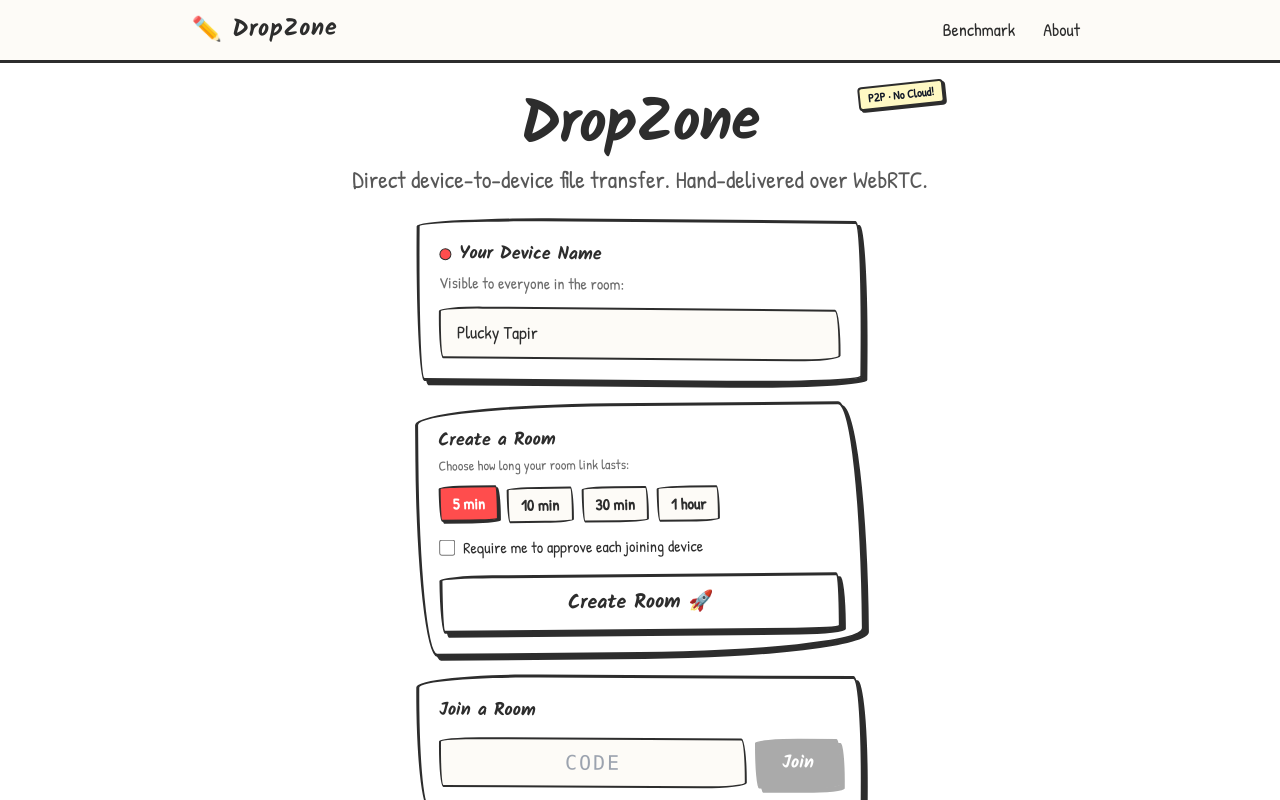
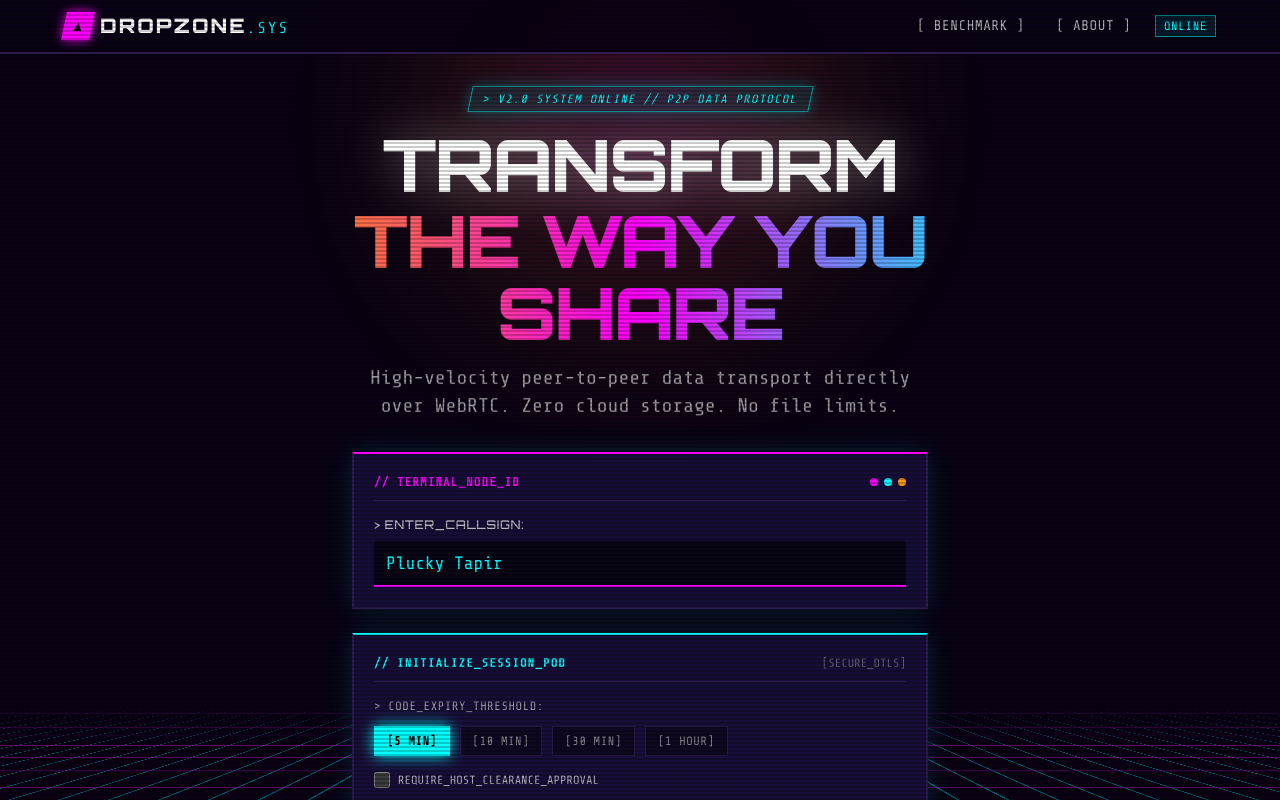
Before and after one commit to NavDevs/Drop-Zone, a React (Vite) app in the folder apps/web/: page / in a window 1280 px wide. Shown: the top 800 px of the page. Built offline with nearby package versions, Linux system fonts and the light colour scheme; no server answers.

Commit message:
feat(ui): implement vaporwave outrun redesign with peer presence toasts

```diff
--- a/apps/web/index.html
+++ b/apps/web/index.html
@@ -4,12 +4,12 @@
     <meta charset="UTF-8" />
     <meta name="viewport" content="width=device-width, initial-scale=1.0" />
     <meta name="description" content="DropZone — Peer-to-peer file transfer. No cloud. No accounts." />
-    <meta name="theme-color" content="#fdfbf7" />
+    <meta name="theme-color" content="#090014" />
     <link rel="manifest" href="/manifest.json" />
     <link rel="preconnect" href="https://fonts.googleapis.com" />
     <link rel="preconnect" href="https://fonts.gstatic.com" crossorigin />
-    <link href="https://fonts.googleapis.com/css2?family=Kalam:wght@700&family=Patrick+Hand&display=swap" rel="stylesheet" />
-    <title>DropZone</title>
+    <link href="https://fonts.googleapis.com/css2?family=Orbitron:wght@500;700;900&family=Share+Tech+Mono&display=swap" rel="stylesheet" />
+    <title>DROPZONE // RETRO_P2P_SYS</title>
   </head>
   <body class="min-h-screen bg-white dark:bg-gray-950 text-gray-900 dark:text-gray-100">
     <div id="root"></div>
--- a/apps/web/src/components/Nav.tsx
+++ b/apps/web/src/components/Nav.tsx
@@ -1,29 +1,37 @@
 import { Link } from 'react-router';
 
-/** Top navigation: hand-drawn sketchbook theme. */
+/** Top navigation: Retro-futuristic Cyberpunk/Vaporwave Terminal bar. */
 export function Nav() {
   return (
-    <nav className="sticky top-0 z-20 border-b-[3px] border-lead bg-paper/90 backdrop-blur px-4 py-3">
-      <div className="mx-auto flex max-w-4xl items-center justify-between">
+    <nav className="sticky top-0 z-40 border-b-2 border-retroBorder bg-void/90 backdrop-blur-md px-4 py-3">
+      <div className="mx-auto flex max-w-6xl items-center justify-between">
         <Link
           to="/"
-          className="font-heading text-2xl font-bold tracking-wide text-lead hover:text-markerRed transition-colors -rotate-1 inline-block"
+          className="flex items-center gap-2 group focus:outline-none"
         >
-          ✏️ DropZone
+          <span className="flex h-7 w-7 items-center justify-center bg-neonMagenta text-black font-heading font-black text-sm -skew-x-12 group-hover:skew-x-0 transition-transform shadow-[0_0_10px_#FF00FF]">
+            ▲
+          </span>
+          <span className="font-heading text-xl font-black tracking-widest text-white group-hover:text-neonCyan transition-colors">
+            DROPZONE<span className="text-neonCyan font-mono text-base font-normal">.SYS</span>
+          </span>
         </Link>
-        <div className="flex items-center gap-3 text-lg font-medium">
+        <div className="flex items-center gap-4 text-sm font-mono uppercase tracking-wider">
           <Link
             to="/benchmark"
-            className="rounded px-2 py-1 text-lead hover:text-ballpointBlue hover:underline decoration-wavy decoration-2 transition"
+            className="px-2 py-1 text-chrome/80 hover:text-neonCyan hover:border-b-2 hover:border-neonCyan transition-all"
           >
-            Benchmark
+            [ BENCHMARK ]
           </Link>
           <Link
             to="/about"
-            className="rounded px-2 py-1 text-lead hover:text-ballpointBlue hover:underline decoration-wavy decoration-2 transition"
+            className="px-2 py-1 text-chrome/80 hover:text-neonMagenta hover:border-b-2 hover:border-neonMagenta transition-all"
           >
-            About
+            [ ABOUT ]
           </Link>
+          <span className="hidden sm:inline-block border border-neonCyan/50 px-2 py-0.5 text-xs text-neonCyan bg-neonCyan/10">
+            ONLINE
+          </span>
         </div>
       </div>
     </nav>
--- a/apps/web/src/index.css
+++ b/apps/web/src/index.css
@@ -4,55 +4,79 @@
 
 @layer base {
   :root {
-    color-scheme: light;
+    color-scheme: dark;
   }
 
   body {
     @apply antialiased;
-    color: #2d2d2d;
-    background-color: #fdfbf7;
-    font-family: 'Patrick Hand', cursive, sans-serif;
-    background-image: radial-gradient(#e5e0d8 1.5px, transparent 1.5px);
-    background-size: 24px 24px;
+    color: #E0E0E0;
+    background-color: #090014;
+    font-family: 'Share Tech Mono', monospace;
+    overflow-x: hidden;
   }
 
   h1, h2, h3, h4, h5, h6 {
-    font-family: 'Kalam', cursive, sans-serif;
-  }
-
-  /* FR-41: honor reduced-motion by collapsing animation/transition durations. */
-  @media (prefers-reduced-motion: reduce) {
-    *,
-    *::before,
-    *::after {
-      animation-duration: 0.01ms !important;
-      animation-iteration-count: 1 !important;
-      transition-duration: 0.01ms !important;
-      scroll-behavior: auto !important;
-    }
+    font-family: 'Orbitron', sans-serif;
   }
 }
 
-.wobbly-box {
-  border-radius: 255px 15px 225px 15px / 15px 225px 15px 255px;
+/* Perspective Grid Floor (Outrun / Synthwave Horizon) */
+.synth-grid {
+  position: fixed;
+  left: -50%;
+  right: -50%;
+  bottom: 0;
+  height: 60vh;
+  background-image:
+    linear-gradient(transparent 95%, rgba(255, 0, 255, 0.4) 95%),
+    linear-gradient(90deg, transparent 95%, rgba(0, 255, 255, 0.35) 95%);
+  background-size: 50px 50px;
+  transform: perspective(400px) rotateX(65deg) translateY(0);
+  transform-origin: bottom center;
+  mask-image: linear-gradient(to top, rgba(0,0,0,1) 30%, transparent 95%);
+  pointer-events: none;
+  z-index: 0;
 }
 
-.wobbly-box-md {
-  border-radius: 185px 25px 195px 20px / 20px 195px 25px 185px;
+/* Atmospheric Sun Gradient Orb */
+.synth-sun {
+  position: fixed;
+  top: 15%;
+  left: 50%;
+  transform: translate(-50%, -50%);
+  width: 550px;
+  height: 550px;
+  background: radial-gradient(circle, rgba(255, 0, 255, 0.25) 0%, rgba(255, 153, 0, 0.15) 40%, transparent 70%);
+  filter: blur(80px);
+  pointer-events: none;
+  z-index: 0;
 }
 
-.wobbly-btn {
-  border-radius: 255px 25px 225px 25px / 25px 225px 25px 255px;
+/* CRT Scanline Overlay */
+.crt-scanlines {
+  position: fixed;
+  top: 0;
+  left: 0;
+  width: 100vw;
+  height: 100vh;
+  background: linear-gradient(rgba(18, 16, 20, 0) 50%, rgba(0, 0, 0, 0.28) 50%);
+  background-size: 100% 4px;
+  pointer-events: none;
+  z-index: 50;
+  opacity: 0.75;
 }
 
-.sketch-shadow {
-  box-shadow: 4px 4px 0px 0px #2d2d2d;
+/* Vaporwave Text Glows */
+.neon-glow-magenta {
+  text-shadow: 0 0 10px #FF00FF, 0 0 25px rgba(255, 0, 255, 0.6);
 }
 
-.sketch-shadow-sm {
-  box-shadow: 2px 2px 0px 0px #2d2d2d;
+.neon-glow-cyan {
+  text-shadow: 0 0 10px #00FFFF, 0 0 25px rgba(0, 255, 255, 0.6);
 }
 
-.sketch-shadow-lg {
-  box-shadow: 8px 8px 0px 0px #2d2d2d;
+.sunset-gradient-text {
+  background: linear-gradient(90deg, #FF9900 0%, #FF00FF 50%, #00FFFF 100%);
+  -webkit-background-clip: text;
+  -webkit-text-fill-color: transparent;
 }
--- a/apps/web/src/main.tsx
+++ b/apps/web/src/main.tsx
@@ -12,11 +12,16 @@ import { applyTheme, useSettingsStore } from './state/settingsStore.js';
 
 function Layout() {
   return (
-    <div className="min-h-screen bg-white text-gray-900 dark:bg-gray-950 dark:text-gray-100">
+    <div className="relative min-h-screen bg-void text-chrome font-mono selection:bg-neonMagenta selection:text-black">
+      <div className="synth-sun" />
+      <div className="synth-grid" />
+      <div className="crt-scanlines" />
       <Nav />
-      <ErrorBoundary>
-        <Outlet />
-      </ErrorBoundary>
+      <div className="relative z-10">
+        <ErrorBoundary>
+          <Outlet />
+        </ErrorBoundary>
+      </div>
     </div>
   );
 }
--- a/apps/web/src/routes/Landing.tsx
+++ b/apps/web/src/routes/Landing.tsx
@@ -48,17 +48,22 @@ export function Landing() {
   };
 
   return (
-    <main className="flex min-h-[calc(100vh-4rem)] flex-col items-center justify-center gap-6 p-4 md:p-8">
-      {/* Playful Header */}
-      <div className="text-center relative">
-        <span className="absolute -top-3 -right-4 -rotate-6 rounded bg-postit px-2 py-0.5 text-xs font-bold border-2 border-lead shadow-sketch-sm hidden sm:inline-block">
-          P2P · No Cloud!
-        </span>
-        <h1 className="font-heading text-5xl md:text-6xl font-bold tracking-tight text-lead -rotate-1">
-          DropZone
+    <main className="flex min-h-[calc(100vh-4rem)] flex-col items-center justify-center gap-8 p-4 md:p-8">
+      {/* Vaporwave Hero Banner (Matching ACME.SYS screenshot) */}
+      <div className="text-center relative max-w-3xl">
+        <div className="inline-block border border-neonCyan/60 bg-neonCyan/10 px-3 py-1 font-mono text-xs uppercase tracking-widest text-neonCyan -skew-x-12 mb-4 shadow-[0_0_15px_rgba(0,255,255,0.3)]">
+          &gt; v2.0 SYSTEM ONLINE // P2P DATA PROTOCOL
+        </div>
+
+        <h1 className="font-heading text-4xl sm:text-6xl md:text-7xl font-black uppercase tracking-tight text-white drop-shadow-[0_0_25px_rgba(255,255,255,0.4)]">
+          TRANSFORM
         </h1>
-        <p className="mt-2 text-xl md:text-2xl text-lead/80">
-          Direct device-to-device file transfer. Hand-delivered over WebRTC.
+        <h2 className="sunset-gradient-text font-heading text-4xl sm:text-6xl md:text-7xl font-black uppercase tracking-tight mt-1">
+          THE WAY YOU SHARE
+        </h2>
+
+        <p className="mt-4 text-base sm:text-lg md:text-xl text-chrome/70 font-mono max-w-xl mx-auto">
+          High-velocity peer-to-peer data transport directly over WebRTC. Zero cloud storage. No file limits.
         </p>
       </div>
 
@@ -68,115 +73,125 @@ export function Landing() {
         </div>
       )}
 
-      <div className="flex w-full max-w-md flex-col gap-5">
-        {/* Your Name Box */}
-        <section
-          style={{ borderRadius: '255px 15px 225px 15px / 15px 225px 15px 255px' }}
-          className="border-[3px] border-lead bg-white p-5 shadow-sketch rotate-[0.5deg]"
-        >
-          <div className="flex items-center gap-2">
-            <span className="h-3 w-3 rounded-full bg-markerRed border border-lead"></span>
-            <label htmlFor="device-name-input" className="font-heading text-lg font-bold text-lead">
-              Your Device Name
-            </label>
+      {/* Retro-Futuristic Terminal Control Boxes */}
+      <div className="flex w-full max-w-xl flex-col gap-6">
+        {/* Device Identity Terminal */}
+        <section className="border-2 border-retroBorder border-t-2 border-t-neonMagenta bg-cardBg/90 backdrop-blur-md p-5 shadow-panelGlow relative">
+          <div className="flex items-center justify-between border-b border-retroBorder pb-2.5 mb-4">
+            <span className="font-mono text-xs text-neonMagenta font-bold tracking-widest uppercase">
+              // TERMINAL_NODE_ID
+            </span>
+            <div className="flex gap-1.5">
+              <span className="h-2 w-2 rounded-full bg-neonMagenta" />
+              <span className="h-2 w-2 rounded-full bg-neonCyan" />
+              <span className="h-2 w-2 rounded-full bg-sunsetOrange" />
+            </div>
           </div>
-          <p className="mt-0.5 text-base text-lead/70">
-            Visible to everyone in the room:
-          </p>
+
+          <label htmlFor="device-name-input" className="block font-heading text-xs uppercase tracking-wider text-chrome/80">
+            &gt; ENTER_CALLSIGN:
+          </label>
           <input
             id="device-name-input"
             type="text"
             maxLength={30}
             value={nameInput}
             onChange={(e) => setNameInput(e.target.value)}
-            placeholder="e.g. My Phone"
-            style={{ borderRadius: '185px 25px 195px 20px / 20px 195px 25px 185px' }}
-            className="mt-3 w-full border-[2.5px] border-lead bg-paper px-4 py-2.5 text-lg font-medium text-lead placeholder:text-lead/40 focus:border-ballpointBlue focus:outline-none focus:ring-2 focus:ring-ballpointBlue/20"
+            placeholder="e.g. CYBER_DECK_01"
+            className="mt-2 w-full border-b-2 border-neonMagenta bg-black/60 px-3 py-2 font-mono text-lg text-neonCyan placeholder:text-neonMagenta/40 focus:border-neonCyan focus:shadow-[0_0_15px_#00FFFF] focus:outline-none"
           />
         </section>
 
-        {/* Create Room Box */}
-        <section
-          style={{ borderRadius: '195px 25px 225px 20px / 20px 225px 25px 195px' }}
-          className="border-[3px] border-lead bg-white p-5 shadow-sketch -rotate-[0.5deg]"
-        >
-          <h2 className="font-heading text-lg font-bold text-lead">Create a Room</h2>
-          <p className="text-sm text-lead/70">Choose how long your room link lasts:</p>
+        {/* Create / Initialize Matrix Section */}
+        <section className="border-2 border-retroBorder border-t-2 border-t-neonCyan bg-cardBg/90 backdrop-blur-md p-5 shadow-panelGlow">
+          <div className="flex items-center justify-between border-b border-retroBorder pb-2.5 mb-4">
+            <span className="font-mono text-xs text-neonCyan font-bold tracking-widest uppercase">
+              // INITIALIZE_SESSION_POD
+            </span>
+            <span className="font-mono text-xs text-chrome/40">[SECURE_DTLS]</span>
+          </div>
 
-          <div className="mt-3 flex flex-wrap gap-2" role="group" aria-label="Room lifetime">
+          <p className="text-xs uppercase font-mono tracking-wider text-chrome/70 mb-3">
+            &gt; CODE_EXPIRY_THRESHOLD:
+          </p>
+          <div className="flex flex-wrap gap-2.5" role="group" aria-label="Room lifetime">
             {TTL_CHOICES.map((t) => (
               <button
                 key={t.value}
                 type="button"
                 onClick={() => setTtlSec(t.value)}
                 aria-pressed={ttlSec === t.value}
-                style={{ borderRadius: '255px 25px 225px 25px / 25px 225px 25px 255px' }}
-                className={`border-2 border-lead px-3 py-1 text-base font-semibold transition-all ${
+                className={`font-mono text-xs uppercase tracking-wider px-3 py-1.5 border transition-all ${
                   ttlSec === t.value
-                    ? 'bg-markerRed text-white shadow-sketch-sm -translate-y-0.5'
-                    : 'bg-paper text-lead hover:bg-mutedPaper'
+                    ? 'border-neonCyan bg-neonCyan text-black font-bold shadow-[0_0_15px_#00FFFF]'
+                    : 'border-retroBorder bg-black/40 text-chrome/60 hover:border-neonCyan hover:text-neonCyan'
                 }`}
               >
-                {t.label}
+                [{t.label}]
               </button>
             ))}
           </div>
 
-          <label className="mt-3 flex items-center gap-2 text-base text-lead select-none cursor-pointer">
+          <label className="mt-4 flex items-center gap-2 text-xs uppercase font-mono text-chrome/80 select-none cursor-pointer">
             <input
               type="checkbox"
               checked={requireApproval}
               onChange={(e) => setRequireApproval(e.target.checked)}
-              className="h-4 w-4 rounded border-2 border-lead text-markerRed focus:ring-markerRed"
+              className="h-4 w-4 rounded-none border border-neonMagenta bg-black text-neonMagenta focus:ring-0"
             />
-            Require me to approve each joining device
+            REQUIRE_HOST_CLEARANCE_APPROVAL
           </label>
 
           <button
             type="button"
+            aria-label="Create room"
             onClick={() => void handleCreate()}
             disabled={creating}
-            style={{ borderRadius: '255px 25px 225px 25px / 25px 225px 25px 255px' }}
-            className="mt-4 w-full border-[3px] border-lead bg-white py-3 text-xl font-heading font-bold text-lead shadow-sketch hover:bg-markerRed hover:text-white hover:shadow-sketch-sm hover:translate-x-[2px] hover:translate-y-[2px] active:shadow-none active:translate-x-[4px] active:translate-y-[4px] disabled:opacity-50 transition-all cursor-pointer"
+            className="mt-6 w-full -skew-x-12 border-2 border-neonCyan bg-transparent py-3.5 font-heading text-lg font-bold uppercase tracking-widest text-neonCyan hover:skew-x-0 hover:bg-neonCyan hover:text-black hover:shadow-[0_0_25px_#00FFFF] active:scale-95 disabled:opacity-50 transition-all cursor-pointer"
           >
-            {creating ? 'Sketching room…' : 'Create Room 🚀'}
+            <span className="inline-block skew-x-12 hover:skew-x-0">
+              {creating ? '&gt; INITIALIZING_PORTAL…' : 'CREATE ROOM &gt;&gt;'}
+            </span>
           </button>
         </section>
 
-        {/* Join Room Box */}
-        <section
-          style={{ borderRadius: '225px 20px 205px 25px / 25px 205px 20px 225px' }}
-          className="border-[3px] border-lead bg-white p-5 shadow-sketch rotate-[0.3deg]"
-        >
-          <h2 className="font-heading text-lg font-bold text-lead">Join a Room</h2>
-          <div className="mt-3 flex gap-2">
+        {/* Join Matrix Node Section */}
+        <section className="border-2 border-retroBorder border-t-2 border-t-sunsetOrange bg-cardBg/90 backdrop-blur-md p-5 shadow-panelGlow">
+          <div className="flex items-center justify-between border-b border-retroBorder pb-2.5 mb-4">
+            <span className="font-mono text-xs text-sunsetOrange font-bold tracking-widest uppercase">
+              // CONNECT_TO_PORTAL
+            </span>
+          </div>
+
+          <div className="flex flex-col sm:flex-row gap-3">
             <label className="sr-only" htmlFor="join-code">Room code</label>
             <input
               id="join-code"
               type="text"
               maxLength={6}
-              placeholder="CODE"
+              placeholder="ENTER 6-CHAR CODE"
               value={code}
               onChange={(e) => setCode(e.target.value.toUpperCase())}
               onKeyDown={(e) => e.key === 'Enter' && handleJoin()}
-              style={{ borderRadius: '185px 25px 195px 20px / 20px 195px 25px 185px' }}
-              className="w-full border-[2.5px] border-lead bg-paper px-4 py-2 text-center font-mono text-xl tracking-widest text-lead focus:border-ballpointBlue focus:outline-none"
+              className="flex-1 border-b-2 border-sunsetOrange bg-black/60 px-4 py-2 text-center font-mono text-xl tracking-[0.2em] text-sunsetOrange placeholder:text-sunsetOrange/40 focus:border-neonCyan focus:shadow-[0_0_15px_#00FFFF] focus:outline-none"
             />
             <button
               type="button"
+              aria-label="Join"
               onClick={handleJoin}
               disabled={code.length !== 6}
-              style={{ borderRadius: '255px 25px 225px 25px / 25px 225px 25px 255px' }}
-              className="border-[3px] border-lead bg-lead px-6 py-2 font-heading text-lg font-bold text-white shadow-sketch hover:bg-ballpointBlue disabled:opacity-40 transition-all cursor-pointer"
+              className="-skew-x-12 border-2 border-neonMagenta bg-neonMagenta px-8 py-2.5 font-heading text-sm font-bold uppercase tracking-widest text-white hover:skew-x-0 hover:bg-transparent hover:text-neonMagenta hover:shadow-[0_0_20px_#FF00FF] disabled:opacity-40 transition-all cursor-pointer"
             >
-              Join
+              <span className="inline-block skew-x-12 hover:skew-x-0">
+                JOIN
+              </span>
             </button>
           </div>
         </section>
       </div>
 
-      <p className="max-w-md text-center text-base text-lead/60 italic">
-        🔒 Files flow directly between devices over encrypted WebRTC. The server never touches or stores your files.
+      <p className="max-w-md text-center font-mono text-xs text-chrome/50 uppercase tracking-widest">
+        // ENCRYPTED DIRECT STREAMING · ZERO SERVER LOGS //
       </p>
     </main>
   );
--- a/apps/web/src/routes/Room.tsx
+++ b/apps/web/src/routes/Room.tsx
@@ -207,29 +207,28 @@ export function Room() {
   }
 
   return (
-    <main className="mx-auto flex max-w-3xl flex-col gap-5 p-4 relative">
-      {/* Hand-drawn Floating Activity Toasts (xyz joined / abc left) */}
-      <div className="fixed top-16 right-4 z-40 flex flex-col gap-2 max-w-xs w-full pointer-events-none">
+    <main className="mx-auto flex max-w-4xl flex-col gap-6 p-4 relative z-10">
+      {/* Vaporwave Neon Member Activity Notifications */}
+      <div className="fixed top-16 right-4 z-50 flex flex-col gap-2 max-w-xs w-full pointer-events-none">
         {notifications.slice(-4).map((n) => (
           <div
             key={n.id}
-            style={{ borderRadius: '255px 15px 225px 15px / 15px 225px 15px 255px' }}
-            className={`pointer-events-auto flex items-center justify-between gap-2 border-2 border-lead p-3 shadow-sketch text-base font-heading font-bold transition-all ${
+            className={`pointer-events-auto flex items-center justify-between gap-3 border-2 p-3 font-mono text-xs uppercase tracking-wider backdrop-blur-md shadow-panelGlow ${
               n.type === 'join'
-                ? 'bg-postit text-lead rotate-1'
-                : 'bg-mutedPaper text-lead/80 -rotate-1'
+                ? 'border-neonCyan bg-black/90 text-neonCyan shadow-[0_0_15px_rgba(0,255,255,0.4)]'
+                : 'border-neonMagenta bg-black/90 text-neonMagenta shadow-[0_0_15px_rgba(255,0,255,0.4)]'
             }`}
           >
             <span>
-              {n.type === 'join' ? '👋 ' : '🏃 '}
-              <strong className="underline decoration-wavy decoration-markerRed">{n.name}</strong> {n.type === 'join' ? 'joined the room!' : 'left the room'}
+              {n.type === 'join' ? '▲ NODE_ONLINE: ' : '▼ NODE_OFFLINE: '}
+              <strong className="underline decoration-1">{n.name}</strong>
             </span>
             <button
               type="button"
               onClick={() => dismissNotification(n.id)}
-              className="text-lead/50 hover:text-lead px-1 font-mono text-sm"
+              className="text-chrome/50 hover:text-white px-1 font-mono text-sm"
             >
-              ✕
+              [X]
             </button>
           </div>
         ))}
@@ -247,11 +246,14 @@ export function Room() {
         onRename={() => setRenaming(true)}
       />
 
-      <section aria-label="Devices in this room">
-        <div className="mb-3 flex items-center justify-between">
-          <h2 className="font-heading text-lg font-bold uppercase tracking-wide text-lead">
-            Devices ({Object.keys(peers).length + 1})
-          </h2>
+      <section aria-label="Devices in this room" className="border-2 border-retroBorder bg-cardBg/90 backdrop-blur-md p-5 shadow-panelGlow">
+        <div className="mb-4 flex flex-wrap items-center justify-between gap-3 border-b border-retroBorder pb-3">
+          <div className="flex items-center gap-2">
+            <span className="h-2.5 w-2.5 bg-neonCyan shadow-[0_0_8px_#00FFFF]" />
+            <h2 className="font-heading text-sm font-bold uppercase tracking-wider text-neonCyan">
+              CONNECTED_DECK_NODES ({Object.keys(peers).length + 1})
+            </h2>
+          </div>
 
           <input
             ref={groupFileInputRef}
@@ -266,12 +268,10 @@ export function Room() {
             data-testid="send-to-all-button"
             onClick={() => groupFileInputRef.current?.click()}
             disabled={Object.keys(peers).length === 0}
-            style={{ borderRadius: '255px 25px 225px 25px / 25px 225px 25px 255px' }}
-            className="flex items-center gap-2 border-[2.5px] border-lead bg-markerRed px-5 py-2.5 font-heading text-lg font-bold text-white shadow-sketch hover:shadow-sketch-sm hover:translate-x-0.5 hover:translate-y-0.5 disabled:opacity-40 transition-all cursor-pointer"
+            className="-skew-x-12 border-2 border-neonMagenta bg-neonMagenta px-5 py-2.5 font-heading text-xs font-bold uppercase tracking-widest text-black hover:skew-x-0 hover:bg-transparent hover:text-neonMagenta hover:shadow-[0_0_20px_#FF00FF] disabled:opacity-30 transition-all cursor-pointer"
           >
-            <span>Send to Everyone 📁</span>
-            <span className="rounded-full border border-white bg-lead px-2 py-0.2 text-sm font-bold text-white">
-              {Object.keys(peers).length}
+            <span className="inline-block skew-x-12 hover:skew-x-0">
+              BROADCAST DATA TO ALL ({Object.keys(peers).length}) &gt;&gt;
             </span>
           </button>
         </div>
--- a/apps/web/tailwind.config.ts
+++ b/apps/web/tailwind.config.ts
@@ -6,35 +6,36 @@ export default {
   theme: {
     extend: {
       fontFamily: {
-        heading: ['Kalam', 'cursive', 'sans-serif'],
-        body: ['"Patrick Hand"', 'cursive', 'sans-serif'],
+        heading: ['Orbitron', 'sans-serif'],
+        mono: ['"Share Tech Mono"', 'monospace'],
+        body: ['"Share Tech Mono"', 'monospace'],
       },
       colors: {
-        paper: '#fdfbf7',
-        lead: '#2d2d2d',
-        pencil: '#2d2d2d',
-        mutedPaper: '#e5e0d8',
-        markerRed: '#ff4d4d',
-        ballpointBlue: '#2d5da1',
-        postit: '#fff9c4',
+        void: '#090014',
+        chrome: '#E0E0E0',
+        cardBg: 'rgba(26, 16, 60, 0.85)',
+        neonMagenta: '#FF00FF',
+        neonCyan: '#00FFFF',
+        sunsetOrange: '#FF9900',
+        retroBorder: '#2D1B4E',
         primary: {
-          50: '#eff6ff',
-          100: '#dbeafe',
-          200: '#bfdbfe',
-          300: '#93c5fd',
-          400: '#60a5fa',
-          500: '#ff4d4d',
-          600: '#ff3333',
-          700: '#e62e2e',
-          800: '#cc2929',
-          900: '#991f1f',
-          950: '#661414',
+          50: '#fdf2f8',
+          100: '#fce7f3',
+          200: '#fbcfe8',
+          300: '#f472b6',
+          400: '#e879f9',
+          500: '#FF00FF',
+          600: '#d946ef',
+          700: '#c026d3',
+          800: '#a21caf',
+          900: '#701a75',
+          950: '#4a044e',
         },
       },
       boxShadow: {
-        sketch: '4px 4px 0px 0px #2d2d2d',
-        'sketch-sm': '2px 2px 0px 0px #2d2d2d',
-        'sketch-lg': '8px 8px 0px 0px #2d2d2d',
+        neonMagenta: '0 0 15px #FF00FF, 0 0 30px rgba(255, 0, 255, 0.4)',
+        neonCyan: '0 0 15px #00FFFF, 0 0 30px rgba(0, 255, 255, 0.4)',
+        panelGlow: '0 0 25px rgba(0, 255, 255, 0.15)',
       },
     },
   },
```
Also changed, not shown: apps/web/src/components/IncomingDialog.tsx (+34 -29 lines), apps/web/src/components/PeerCard.tsx (+10 -11 lines), apps/web/src/components/RoomHeader.tsx (+31 -29 lines), apps/web/src/components/TransferRow.tsx (+31 -31 lines).
